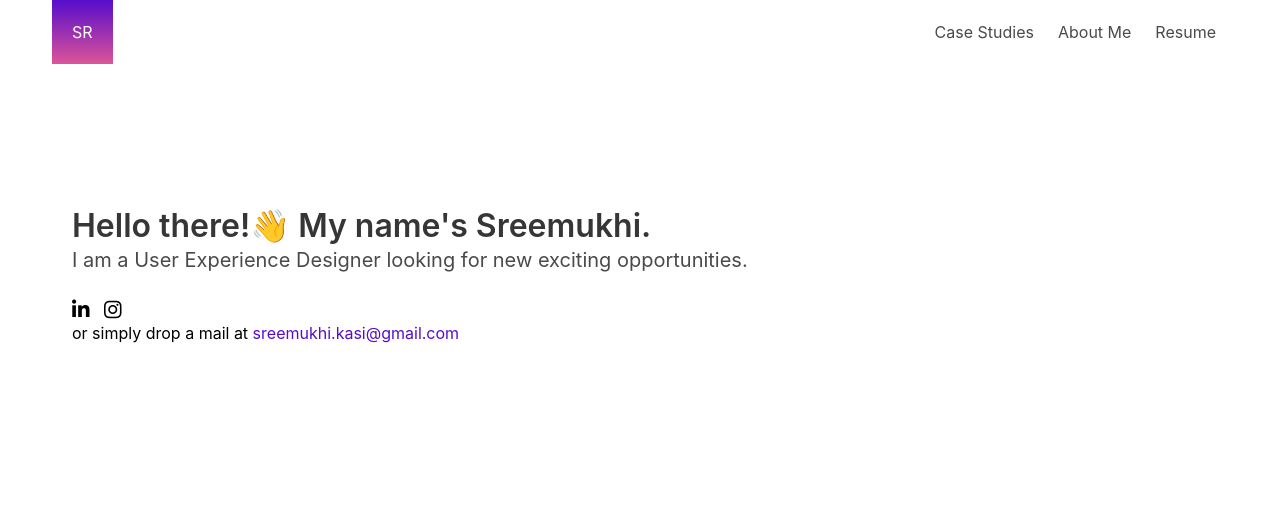
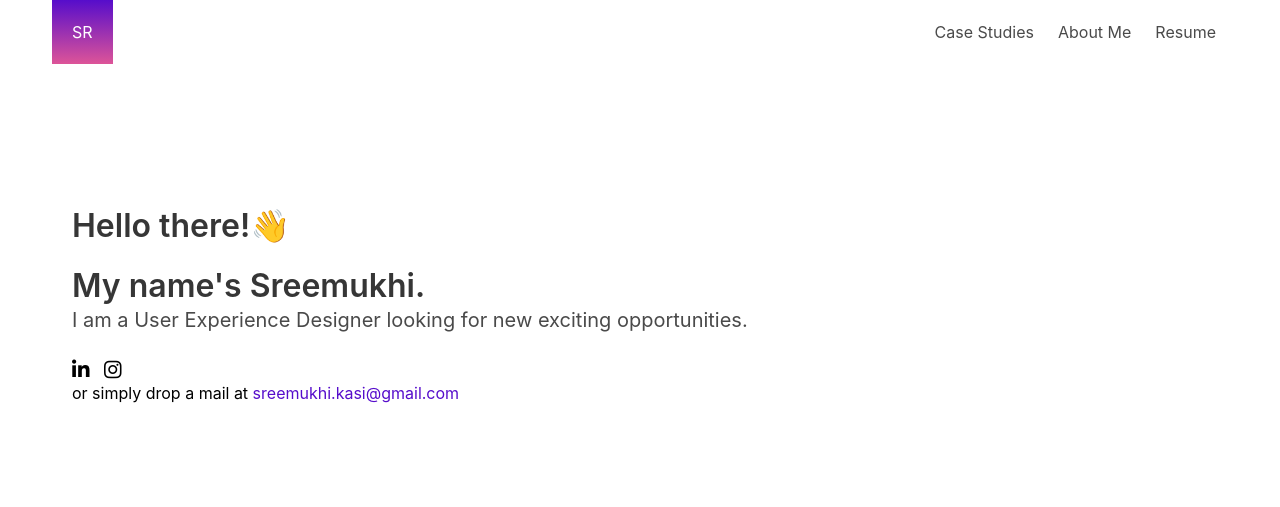
Before and after one commit to sree2mukhi/home, a plain HTML site: page index.html in a window 1280 px wide. Shown: the top 507 px of the page. Drawn offline with nearby package versions, Linux system fonts and the light colour scheme.

Commit message:
Update index.html

```diff
--- a/index.html
+++ b/index.html
@@ -47,8 +47,9 @@
         <div class="hero-body animate__animated animate__fadeIn">
           <div class="container">
             <h1 class="title">
-              Hello there!&#128075;  My name's Sreemukhi.
+              Hello there!&#128075;
             </h1>
+            <h1 class="title"> My name's Sreemukhi. </h1>
             <h2 class="subtitle">I am a User Experience Designer looking for new exciting opportunities.</h2>
           </div>
           <br>
```
